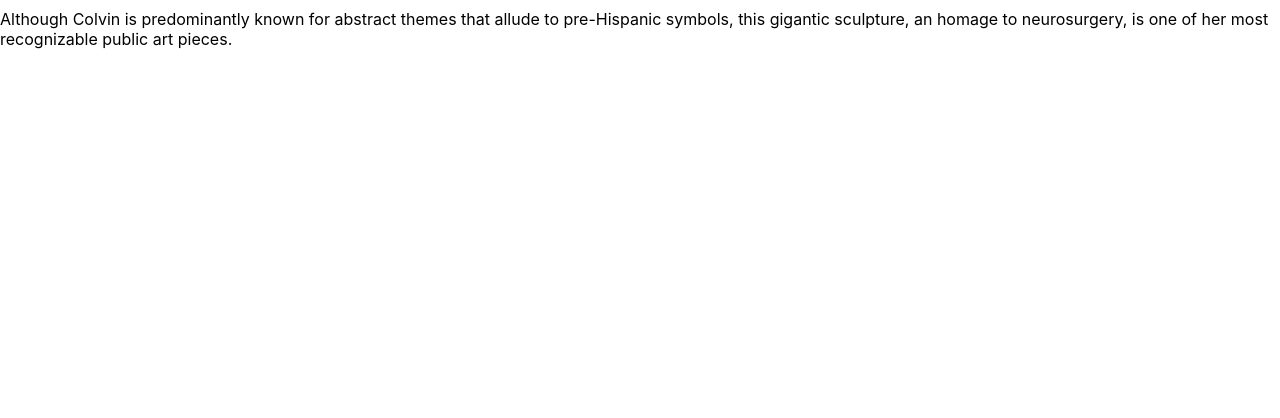
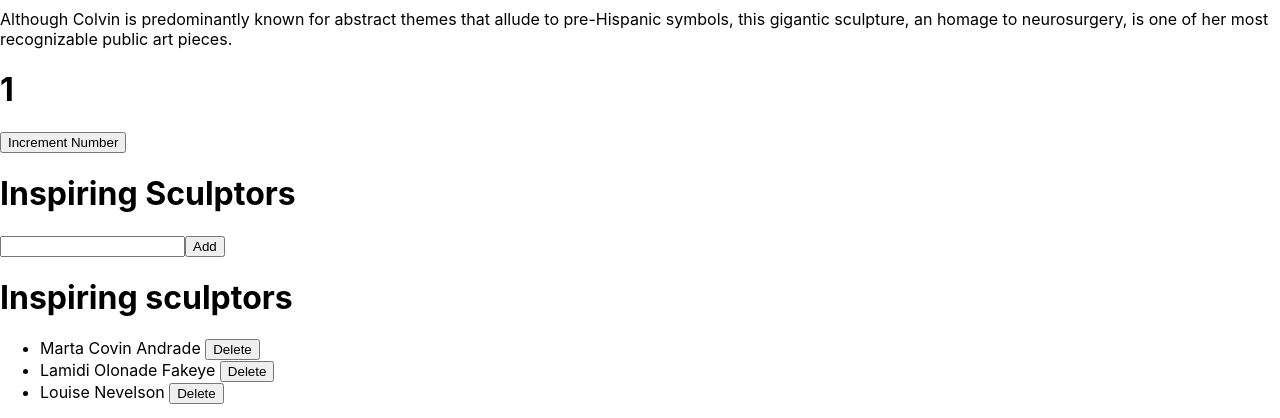
Before and after one commit to Samoo2/react-projetos, a React (Create React App) app in the folder meu-app/: page / in a window 1280 px wide. Shown: the part 2325-2743 px from the top of the page. Before the commit the page ends 2390 px from the top, so only its background shows below. Built offline with nearby package versions, Linux system fonts and the light colour scheme.

Commit message:
Update App.js

```diff
--- a/meu-app/src/App.js
+++ b/meu-app/src/App.js
@@ -7,6 +7,14 @@ import Avatar from "./Components/Avatar";
 import TodoList from "./Components/TodoList";
 import Toolbar from "./Components/Toolbar";
 import Gallerys from "./Components/Gallerys";
+import Counter from "./Components/Counter";
+import Form from "./Components/Form";
+import Form2 from "./Components/Form2";
+import Form3 from "./Components/Form3";
+import List  from "./Components/List";
+import List2  from "./Components/List2";
+import MovingDot  from "./Components/MovingDot";
+import ShapeEditor  from "./Components/ShapeEditor";
 
 function App() {
   return (
@@ -26,6 +34,15 @@ function App() {
        <h2> Aula 04</h2>
         <Toolbar />
         <Gallerys />
+        <Counter />
+        <List />
+        <List2 />
+        <Form />
+        <Form2 />
+        <Form3 />
+        <MovingDot />
+        <ShapeEditor />
+
     </div>
   );
 }
```
